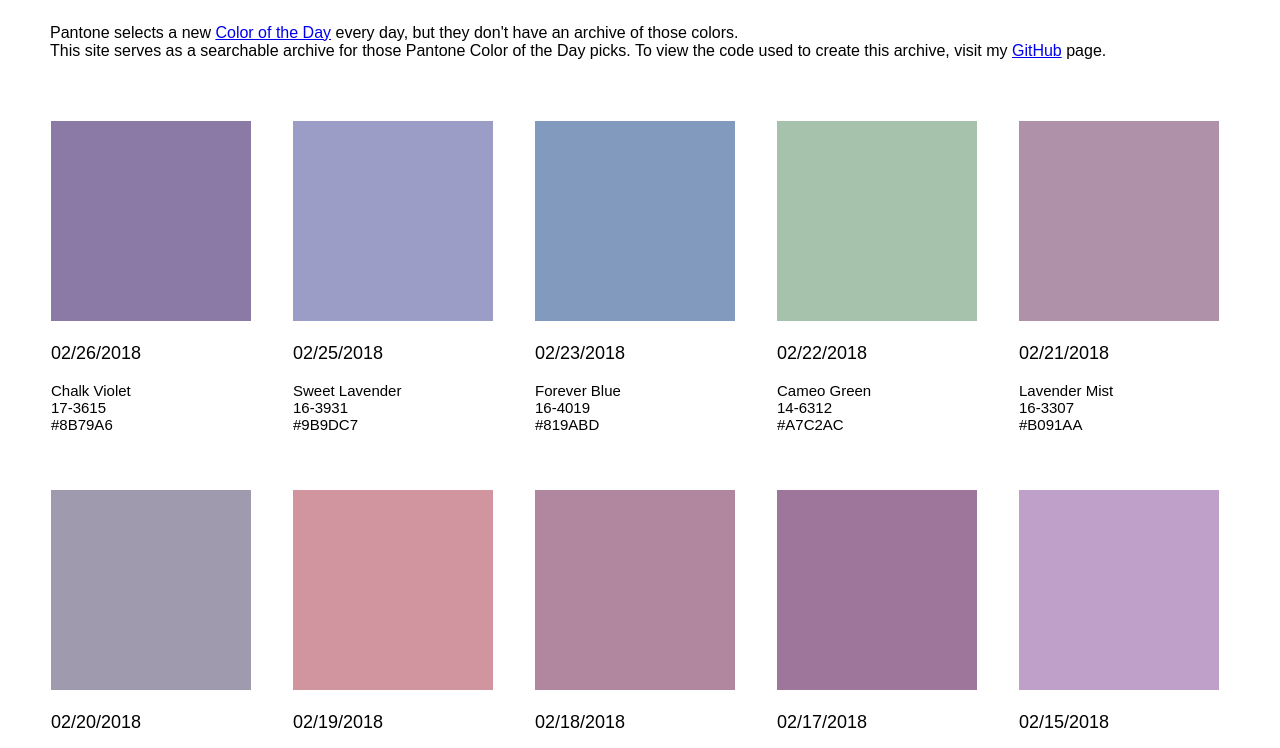
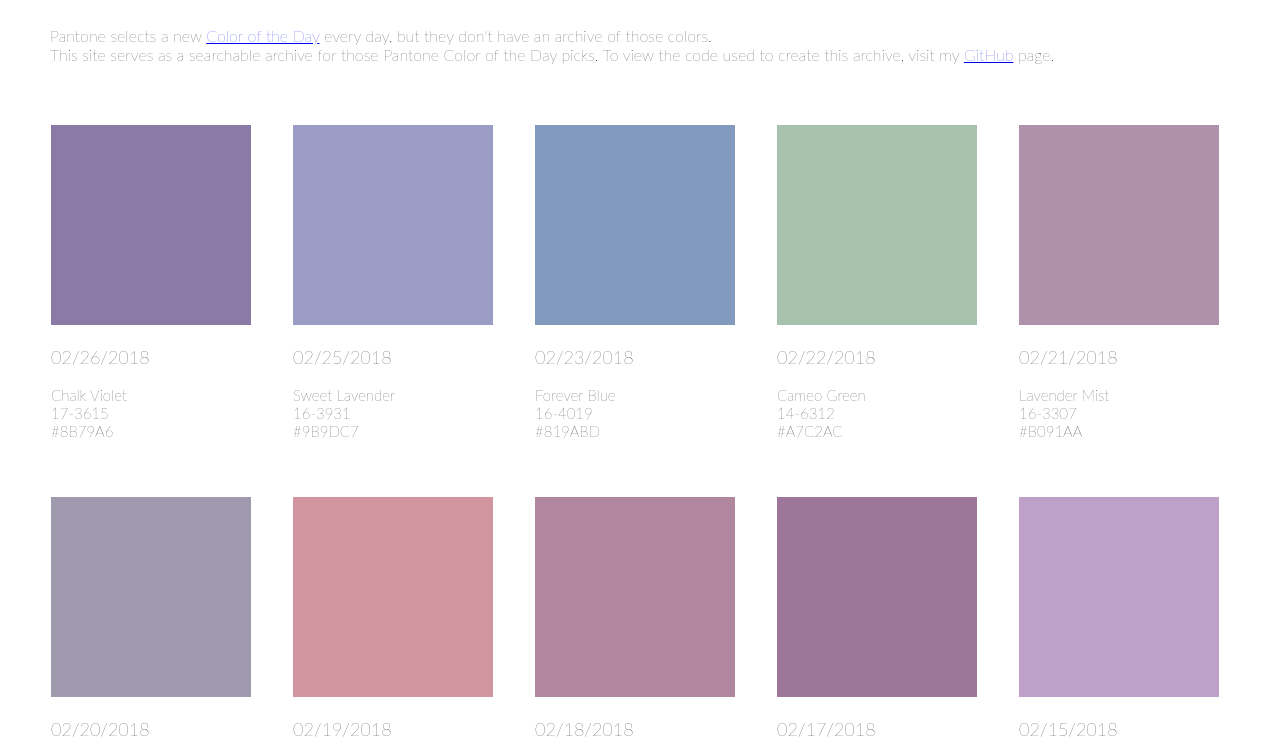
Before and after one commit to polk54/Pantone_ColorOfTheDay, a plain HTML site: page index.html in a window 1280 px wide. Shown: the part 106-854 px from the top of the page. Drawn offline with Linux system fonts and the light colour scheme.

Commit message:
Update main.css

```diff
--- a/main.css
+++ b/main.css
@@ -1,7 +1,7 @@
 @import url('https://fonts.googleapis.com/css?family=Open+Sans');
 
 body {
-  font-family: 'Neue Helvetica', sans-serif;
+  font-family: "Lato", sans-serif;
   margin: 0;
   padding: 30px;
 }
```
